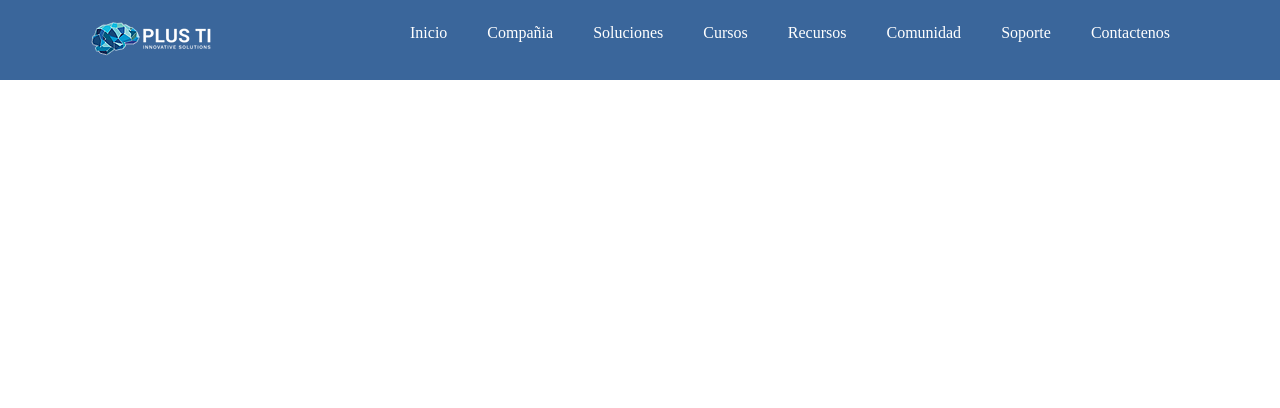
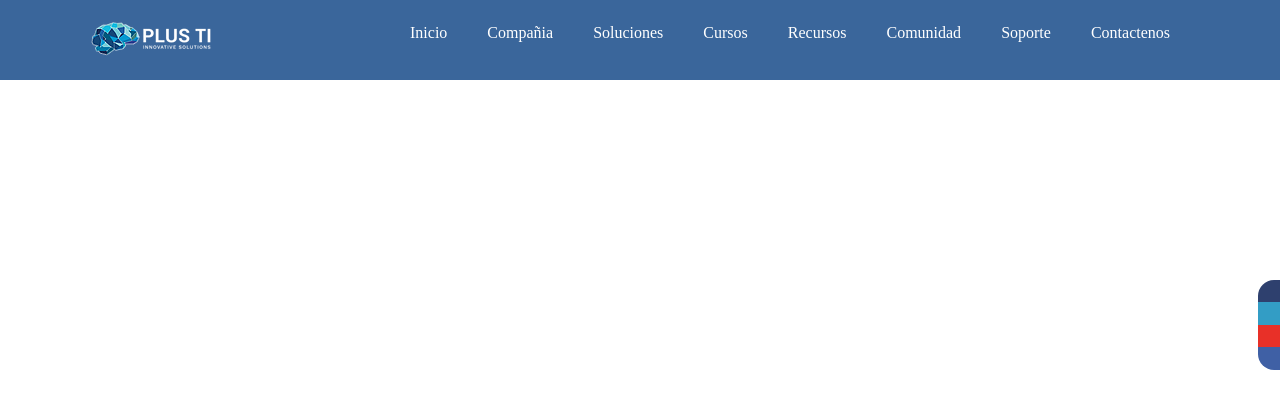
Before and after one commit to BSGP-22/nuevapagina1, a plain HTML site: page index.html in a window 1280 px wide. Drawn offline with Linux system fonts and the light colour scheme; a web font is replaced by a local one.

Commit message:
Update estilo.css

```diff
--- a/css/estilo.css
+++ b/css/estilo.css
@@ -61,4 +61,59 @@ line-height: 65px;
 
 .menu li:hover > ul {
 				display:block;
+
 			}
+
+<!-- Barra social -->
+html {
+	font-size: 16px;
+}
+
+.social-bar {
+	position: fixed;
+	right: 0;
+	top: 35%;
+	font-size: 1.5rem;
+	display: flex;
+	flex-direction: column;
+	align-items: flex-end;
+	z-index: 100;
+}
+
+.icon {
+	color: white;
+	text-decoration: none;
+	padding: .7rem;
+	display: flex;
+	transition: all .5s;
+}
+
+.icon-facebook {
+	background: #2E406E;
+}
+
+.icon-twitter {
+	background: #339DC5;
+}
+
+.icon-youtube {
+	background: #E83028;
+}
+
+.icon-instagram {
+	background: #3F60A5;
+}
+
+.icon:first-child {
+	border-radius: 1rem 0 0 0;
+}
+
+.icon:last-child {
+	border-radius: 0 0 0 1rem;
+}
+
+.icon:hover {
+	padding-right: 3rem;
+	border-radius: 1rem 0 0 1rem;
+	box-shadow: 0 0 .5rem rgba(0, 0, 0, 0.42);
+}
```
